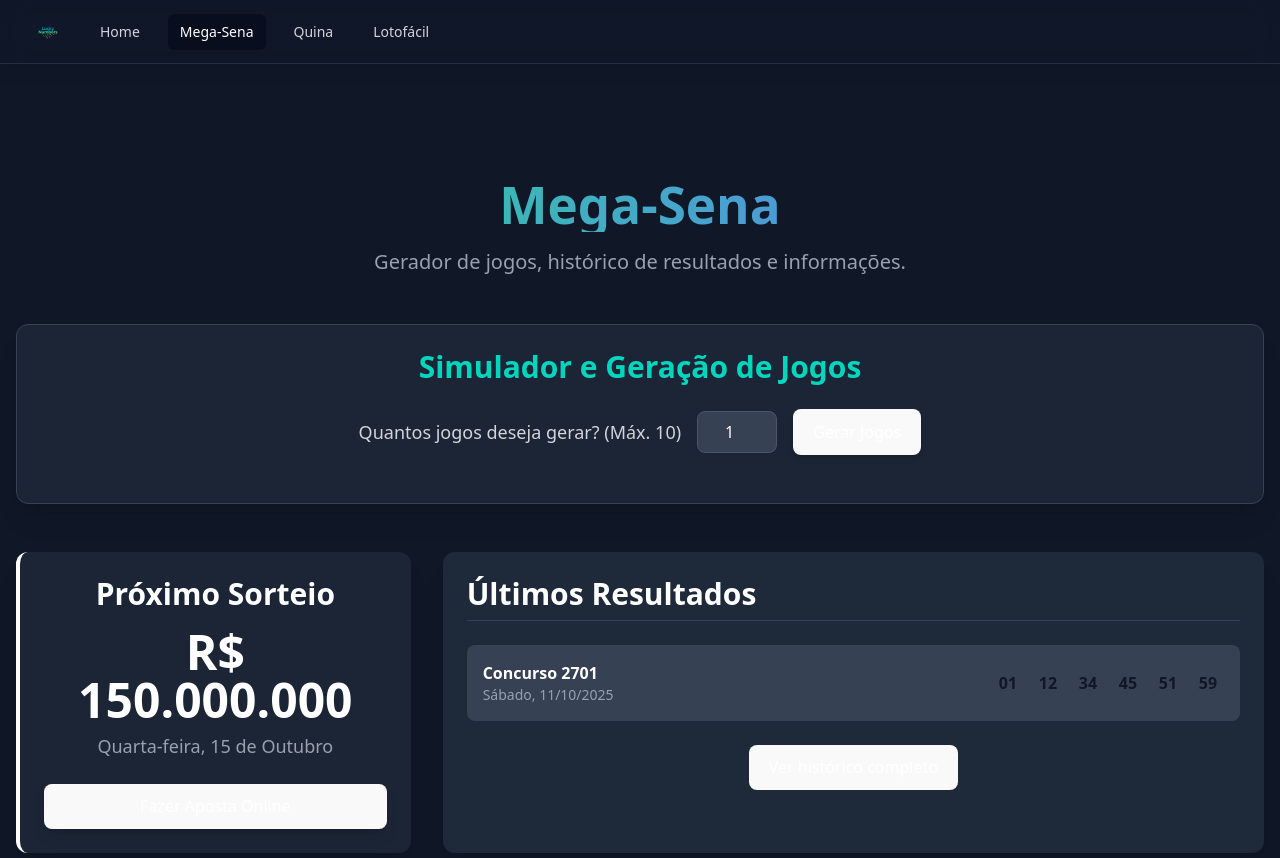
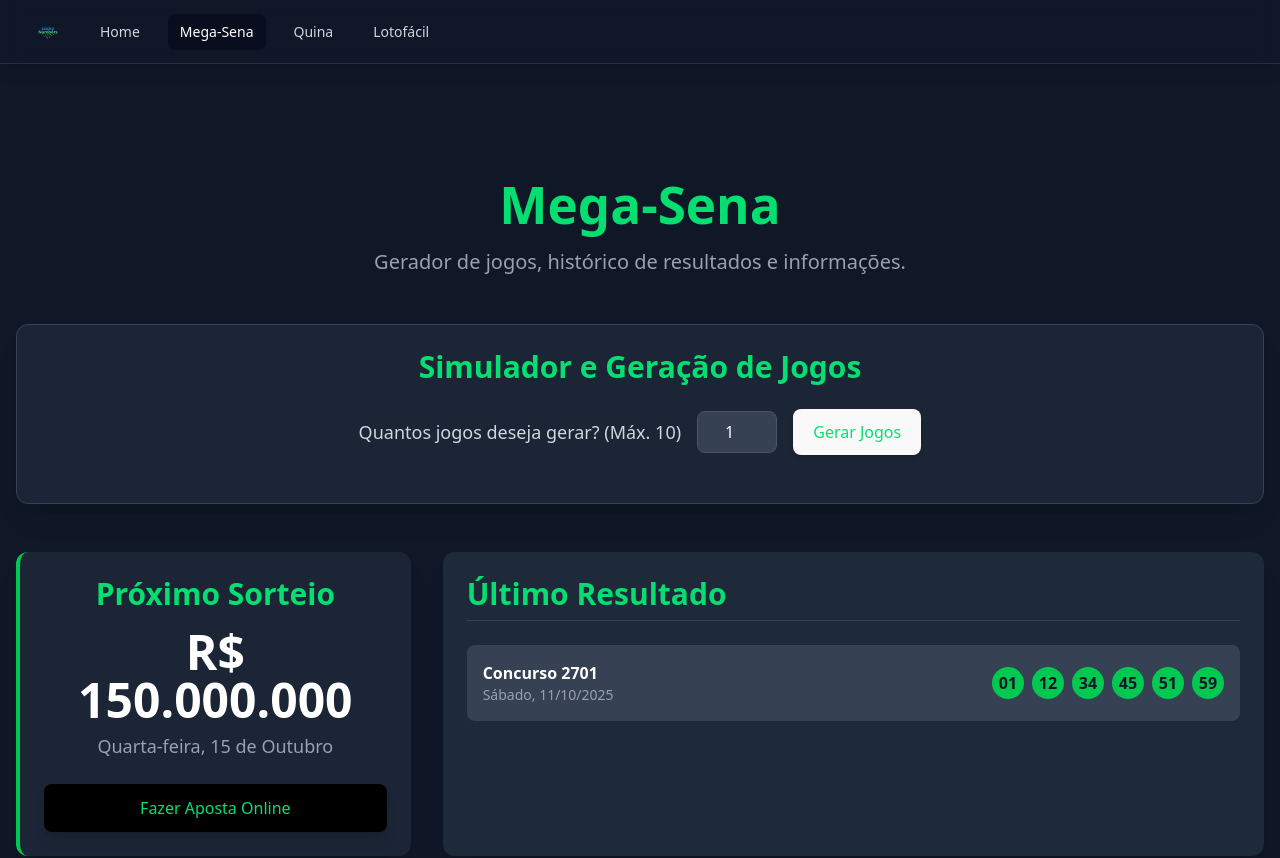
Before and after one commit to mercesleonardo/lucky-numbers-frontend, a Vue app: page /megasena in a window 1280 px wide. Shown: the top 858 px of the page. Built offline with nearby package versions, Linux system fonts and the light colour scheme; the HTML template or start-up script is replaced by a standard one.

Commit message:
chore: update simulator and lottery views styles

```diff
--- a/src/components/GameSimulator.vue
+++ b/src/components/GameSimulator.vue
@@ -5,6 +5,7 @@
   minNumber: number; // Ex: 1 (Mega Sena)
   maxNumber: number; // Ex: 60 (Mega Sena)
   numbersPerGame: number; // Ex: 6 (Mega Sena)
+  colorClass: string; // nova prop para cor do jogo
 }>();
 
 // Estado para armazenar os jogos gerados
@@ -42,14 +43,14 @@
 
 <template>
   <section class="p-6 bg-gray-800/80 rounded-xl shadow-xl border border-gray-700">
-    <h2 class="text-3xl font-bold text-center mb-6 text-teal-400">Simulador e Geração de Jogos</h2>
+    <h2 :class="['text-3xl font-bold text-center mb-6', props.colorClass]">Simulador e Geração de Jogos</h2>
 
     <div class="flex flex-col sm:flex-row justify-center items-center gap-4 mb-6">
       <label for="num-games" class="text-lg text-gray-300">Quantos jogos deseja gerar? (Máx. 10)</label>
       <input id="num-games" type="number" v-model.number="gamesToGenerate" min="1" max="10"
         class="w-20 p-2 text-center rounded-lg bg-gray-700 text-white border border-gray-600 focus:ring-teal-500 focus:border-teal-500" />
       <button @click="generateGames"
-        class="px-6 py-2 bg-teal-600 text-white font-bold rounded-lg hover:bg-teal-700 transition-colors shadow-md">
+        :class="['px-6 py-2 font-bold rounded-lg transition-colors shadow-md', props.colorClass]">
         Gerar Jogos
       </button>
     </div>
--- a/src/views/HomeView.vue
+++ b/src/views/HomeView.vue
@@ -42,22 +42,19 @@
         Últimos Resultados da Loteria
       </h1>
 
-      <p class="text-lg text-gray-300 text-center mb-8">Confira os últimos resultados das loterias mais populares.</p>
+      <p class="text-lg text-gray-300 text-center mb-4 font-semibold">
+        Confira os últimos resultados das loterias mais populares e aproveite para criar jogos únicos e personalizados
+        do seu jeito.
+      </p>
+      <p class="text-base text-gray-300 text-center mb-8 font-semibold">
+        Experimente, simule e aumente suas chances de sorte!
+      </p>
 
       <div class="grid grid-cols-1 md:grid-cols-3 gap-8 mb-10">
         <ResultCard v-for="result in latestResults" :key="result.title" :title="result.title" :numbers="result.numbers"
           :contest="result.contest" :date="result.date" :colorClass="result.colorClass" :routeName="result.routeName" />
       </div>
 
-      <!-- <section class="mt-16 p-8 bg-gray-800/80 rounded-xl shadow-inner text-center border border-gray-700">
-        <h2 class="text-3xl font-bold text-indigo-400">Próximo Grande Sorteio</h2>
-        <p class="text-lg text-gray-300 mt-2">A Mega-Sena acumulou em **R$ 150 Milhões**! Não perca a chance.</p>
-        <RouterLink :to="{ name: 'megasena' }"
-          class="mt-6 inline-block px-10 py-3 bg-red-600 text-white font-bold text-lg rounded-lg shadow-xl hover:bg-red-700 transition-colors duration-200 transform hover:scale-[1.03]">
-          Ver Detalhes do Acúmulo
-        </RouterLink>
-      </section> -->
-
     </div>
   </main>
 </template>
--- a/src/views/LotofacilView.vue
+++ b/src/views/LotofacilView.vue
@@ -2,22 +2,11 @@
 import GameSimulator from '../components/GameSimulator.vue';
 import { RouterLink } from 'vue-router';
 
-// Variáveis de cor e informação para a Lotofácil
-const gameColor = 'purple';
-const gameTitle = 'Lotofácil';
+// Variáveis de informação para a Lotofácil
 const gameMin = 1;
 const gameMax = 25;
 const gameNumbers = 15;
-
-// Mapeamento explícito para garantir que o Tailwind gere as classes
-const gradientFrom = {
-  purple: 'from-purple-400',
-  blue: 'from-blue-400',
-  red: 'from-red-400',
-  yellow: 'from-yellow-400',
-  indigo: 'from-indigo-400',
-  // adicione outras cores conforme necessário
-}[gameColor] || 'from-purple-400';
+const lotofacil = 'https://www.loteriasonline.caixa.gov.br/silce-web/#/lotofacil';
 
 </script>
 
@@ -26,9 +15,8 @@
     <div class="container mx-auto py-8 px-4">
 
       <header class="text-center mb-12">
-        <h1
-          :class="['text-5xl font-extrabold text-transparent bg-clip-text bg-gradient-to-r', gradientFrom, 'to-indigo-500']">
-          {{ gameTitle }}
+        <h1 :class="['text-5xl font-extrabold text-purple-400']">
+          Lotofácil
         </h1>
         <p class="mt-4 text-xl text-gray-400">
           Gerador de jogos, histórico de resultados e informações.
@@ -36,42 +24,37 @@
       </header>
 
       <div class="mb-12">
-        <GameSimulator :min-number="gameMin" :max-number="gameMax" :numbers-per-game="gameNumbers" />
+        <GameSimulator :min-number="gameMin" :max-number="gameMax" :numbers-per-game="gameNumbers"
+          :color-class="'text-purple-400'" />
       </div>
 
       <div class="grid grid-cols-1 lg:grid-cols-3 gap-8">
 
         <section
-          :class="['lg:col-span-1 p-6 bg-gray-800/80 rounded-xl shadow-xl text-center', `border-l-4 border-${gameColor}-500`]">
-          <h2 :class="['text-3xl font-bold mb-4', `text-${gameColor}-400`]">Próximo Sorteio</h2>
+          :class="['lg:col-span-1 p-6 bg-gray-800/80 rounded-xl shadow-xl text-center border-l-4 border-purple-500']">
+          <h2 :class="['text-3xl font-bold mb-4 text-purple-400']">Próximo Sorteio</h2>
           <p class="text-5xl font-extrabold text-white">R$ 2.000.000</p>
           <p class="mt-2 text-lg text-gray-400">Diário, amanhã</p>
-          <button
-            :class="['mt-6 w-full py-3 font-bold rounded-lg shadow-lg transition-colors', `bg-${gameColor}-600 hover:bg-${gameColor}-700`, `text-${gameColor}-400 hover:text-${gameColor}-300`]">
+          <a :href="lotofacil" target="_blank" rel="noopener noreferrer"
+            :class="['mt-6 w-full inline-block py-3 font-bold rounded-lg shadow-lg transition-colors bg-black hover:bg-gray-900 text-purple-400 hover:text-purple-300 text-center']">
             Fazer Aposta Online
-          </button>
+          </a>
         </section>
 
         <div class="lg:col-span-2 p-6 bg-gray-800 rounded-xl shadow-xl">
-          <h2 class="text-3xl font-bold mb-6 border-b border-gray-700 pb-2">Últimos Resultados</h2>
+          <h2 class="text-3xl text-purple-400 font-bold mb-6 border-b border-gray-700 pb-2">Último Resultado</h2>
 
           <div class="flex justify-between items-center bg-gray-700 p-4 rounded-lg mb-3 text-sm">
             <div>
-              <p class="font-semibold">Concurso 3051</p>
+              <p class="font-semibold text-purple-400">Concurso 3051</p>
               <p class="text-gray-400">Hoje, 13/10/2025</p>
             </div>
             <div class="flex flex-wrap gap-1 max-w-lg justify-end">
               <span v-for="n in [1, 2, 3, 5, 7, 8, 10, 11, 13, 14, 16, 17, 19, 21, 23]" :key="n"
-                :class="['w-6 h-6 flex items-center justify-center rounded-full font-bold text-gray-900 text-xs', `bg-${gameColor}-500`]">
+                :class="['w-6 h-6 flex items-center justify-center rounded-full font-bold text-gray-900 text-xs bg-purple-500']">
                 {{ String(n).padStart(2, '0') }}
               </span>
             </div>
-          </div>
-
-          <div class="text-center mt-6">
-            <button :class="['font-semibold transition-colors', `text-${gameColor}-400 hover:text-${gameColor}-300`]">
-              Ver histórico completo
-            </button>
           </div>
         </div>
       </div>
--- a/src/views/MegaSenaView.vue
+++ b/src/views/MegaSenaView.vue
@@ -2,33 +2,11 @@
 import GameSimulator from '../components/GameSimulator.vue';
 import { RouterLink } from 'vue-router';
 
-// Variáveis de cor e informação para a Mega-Sena
-const gameColor = 'green';
-const gameTitle = 'Mega-Sena';
+// Variáveis de informação para a Mega-Sena
 const gameMin = 1;
 const gameMax = 60;
 const gameNumbers = 6;
-
-
-// Mapeamento explícito para garantir que o Tailwind gere as classes
-const gradientFrom = {
-  green: 'from-green-400',
-  blue: 'from-blue-400',
-  red: 'from-red-400',
-  yellow: 'from-yellow-400',
-  indigo: 'from-indigo-400',
-  // adicione outras cores conforme necessário
-}[gameColor] || 'from-green-400';
-
-// Mapeamento explícito para background do botão
-const buttonBg = {
-  green: 'bg-green-600 hover:bg-green-700',
-  blue: 'bg-blue-600 hover:bg-blue-700',
-  red: 'bg-red-600 hover:bg-red-700',
-  yellow: 'bg-yellow-600 hover:bg-yellow-700',
-  indigo: 'bg-indigo-600 hover:bg-indigo-700',
-  // adicione outras cores conforme necessário
-}[gameColor] || 'bg-green-600 hover:bg-green-700';
+const megasena = 'https://www.loteriasonline.caixa.gov.br/silce-web/#/mega-sena';
 </script>
 
 <template>
@@ -37,8 +15,8 @@
 
       <header class="text-center mb-12">
         <h1
-          :class="['text-5xl font-extrabold text-transparent bg-clip-text bg-gradient-to-r', gradientFrom, 'to-indigo-500']">
-          {{ gameTitle }}
+          :class="['text-5xl font-extrabold text-green-400']">
+          Mega-Sena
         </h1>
         <p class="mt-4 text-xl text-gray-400">
           Gerador de jogos, histórico de resultados e informações.
@@ -46,23 +24,24 @@
       </header>
 
       <div class="mb-12">
-        <GameSimulator :min-number="gameMin" :max-number="gameMax" :numbers-per-game="gameNumbers" />
+        <GameSimulator :min-number="gameMin" :max-number="gameMax" :numbers-per-game="gameNumbers" :color-class="'text-green-400'" />
       </div>
 
       <div class="grid grid-cols-1 lg:grid-cols-3 gap-8">
 
         <section
-          :class="['lg:col-span-1 p-6 bg-gray-800/80 rounded-xl shadow-xl text-center', `border-l-4 border-${gameColor}-500`]">
-          <h2 :class="['text-3xl font-bold mb-4', `text-${gameColor}-400`]">Próximo Sorteio</h2>
+          :class="['lg:col-span-1 p-6 bg-gray-800/80 rounded-xl shadow-xl text-center border-l-4 border-green-500']">
+          <h2 :class="['text-3xl font-bold mb-4 text-green-400']">Próximo Sorteio</h2>
           <p class="text-5xl font-extrabold text-white">R$ 150.000.000</p>
           <p class="mt-2 text-lg text-gray-400">Quarta-feira, 15 de Outubro</p>
-          <button :class="['mt-6 w-full py-3 font-bold rounded-lg shadow-lg transition-colors', buttonBg, `text-${gameColor}-400 hover:text-${gameColor}-300`]">
+          <a :href="megasena" target="_blank" rel="noopener noreferrer"
+            :class="['mt-6 w-full inline-block py-3 font-bold rounded-lg shadow-lg transition-colors bg-black hover:bg-gray-900 text-green-400 hover:text-green-300 text-center']">
             Fazer Aposta Online
-          </button>
+          </a>
         </section>
 
         <div class="lg:col-span-2 p-6 bg-gray-800 rounded-xl shadow-xl">
-          <h2 class="text-3xl font-bold mb-6 border-b border-gray-700 pb-2">Últimos Resultados</h2>
+          <h2 class="text-3xl text-green-400 font-bold mb-6 border-b border-gray-700 pb-2">Último Resultado</h2>
 
           <div class="flex justify-between items-center bg-gray-700 p-4 rounded-lg mb-3">
             <div>
@@ -71,16 +50,10 @@
             </div>
             <div class="flex gap-2">
               <span v-for="n in [1, 12, 34, 45, 51, 59]" :key="n"
-                :class="['w-8 h-8 flex items-center justify-center rounded-full font-bold text-gray-900', `bg-${gameColor}-500`]">
+                :class="['w-8 h-8 flex items-center justify-center rounded-full font-bold text-gray-900 bg-green-500']">
                 {{ String(n).padStart(2, '0') }}
               </span>
             </div>
-          </div>
-
-          <div class="text-center mt-6">
-            <button :class="['font-semibold transition-colors', buttonBg, `text-${gameColor}-400 hover:text-${gameColor}-300`]">
-              Ver histórico completo
-            </button>
           </div>
         </div>
       </div>
--- a/src/views/QuinaView.vue
+++ b/src/views/QuinaView.vue
@@ -2,22 +2,11 @@
 import GameSimulator from '../components/GameSimulator.vue';
 import { RouterLink } from 'vue-router';
 
-// Variáveis de cor e informação para a Quina
-const gameColor = 'blue';
-const gameTitle = 'Quina';
+// Variáveis de informação para a Quina
 const gameMin = 1;
 const gameMax = 80;
 const gameNumbers = 5;
-
-// Mapeamento explícito para garantir que o Tailwind gere as classes
-const gradientFrom = {
-  blue: 'from-blue-400',
-  green: 'from-green-400',
-  red: 'from-red-400',
-  yellow: 'from-yellow-400',
-  indigo: 'from-indigo-400',
-  // adicione outras cores conforme necessário
-}[gameColor] || 'from-blue-400';
+const quina = 'https://www.loteriasonline.caixa.gov.br/silce-web/#/quina';
 </script>
 
 <template>
@@ -25,9 +14,8 @@
     <div class="container mx-auto py-8 px-4">
 
       <header class="text-center mb-12">
-        <h1
-          :class="['text-5xl font-extrabold text-transparent bg-clip-text bg-gradient-to-r', gradientFrom, 'to-indigo-500']">
-          {{ gameTitle }}
+        <h1 :class="['text-5xl font-extrabold text-blue-400']">
+          Quina
         </h1>
         <p class="mt-4 text-xl text-gray-400">
           Gerador de jogos, histórico de resultados e informações.
@@ -35,42 +23,37 @@
       </header>
 
       <div class="mb-12">
-        <GameSimulator :min-number="gameMin" :max-number="gameMax" :numbers-per-game="gameNumbers" />
+        <GameSimulator :min-number="gameMin" :max-number="gameMax" :numbers-per-game="gameNumbers"
+          :color-class="'text-blue-400'" />
       </div>
 
       <div class="grid grid-cols-1 lg:grid-cols-3 gap-8">
 
         <section
-          :class="['lg:col-span-1 p-6 bg-gray-800/80 rounded-xl shadow-xl text-center', `border-l-4 border-${gameColor}-500`]">
-          <h2 :class="['text-3xl font-bold mb-4', `text-${gameColor}-400`]">Próximo Sorteio</h2>
+          :class="['lg:col-span-1 p-6 bg-gray-800/80 rounded-xl shadow-xl text-center border-l-4 border-blue-500']">
+          <h2 :class="['text-3xl font-bold mb-4 text-blue-400']">Próximo Sorteio</h2>
           <p class="text-5xl font-extrabold text-white">R$ 5.500.000</p>
           <p class="mt-2 text-lg text-gray-400">Terça-feira, 14 de Outubro</p>
-          <button
-            :class="['mt-6 w-full py-3 font-bold rounded-lg shadow-lg transition-colors', `bg-${gameColor}-600 hover:bg-${gameColor}-700`, `text-${gameColor}-400 hover:text-${gameColor}-300`]">
+          <a :href="quina" target="_blank" rel="noopener noreferrer"
+            :class="['mt-6 w-full inline-block py-3 font-bold rounded-lg shadow-lg transition-colors bg-black hover:bg-gray-900 text-blue-400 hover:text-blue-300 text-center']">
             Fazer Aposta Online
-          </button>
+          </a>
         </section>
 
         <div class="lg:col-span-2 p-6 bg-gray-800 rounded-xl shadow-xl">
-          <h2 class="text-3xl font-bold mb-6 border-b border-gray-700 pb-2">Últimos Resultados</h2>
+          <h2 class="text-3xl text-blue-400 font-bold mb-6 border-b border-gray-700 pb-2">Último Resultado</h2>
 
           <div class="flex justify-between items-center bg-gray-700 p-4 rounded-lg mb-3">
             <div>
-              <p class="font-semibold">Concurso 6502</p>
+              <p class="font-semibold text-blue-400">Concurso 6502</p>
               <p class="text-sm text-gray-400">Segunda-feira, 13/10/2025</p>
             </div>
             <div class="flex gap-2">
               <span v-for="n in [3, 18, 30, 49, 77]" :key="n"
-                :class="['w-8 h-8 flex items-center justify-center rounded-full font-bold text-gray-900', `bg-${gameColor}-500`]">
+                :class="['w-8 h-8 flex items-center justify-center rounded-full font-bold text-gray-900 bg-blue-500']">
                 {{ String(n).padStart(2, '0') }}
               </span>
             </div>
-          </div>
-
-          <div class="text-center mt-6">
-            <button :class="['font-semibold transition-colors', `text-${gameColor}-400 hover:text-${gameColor}-300`]">
-              Ver histórico completo
-            </button>
           </div>
         </div>
       </div>
```
